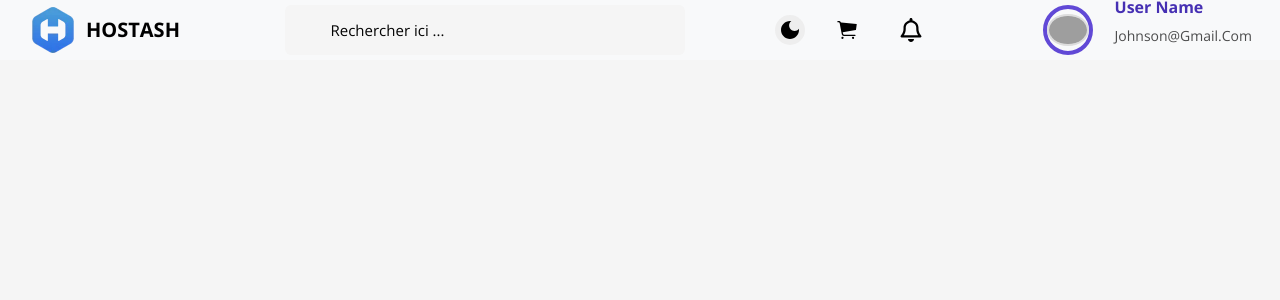
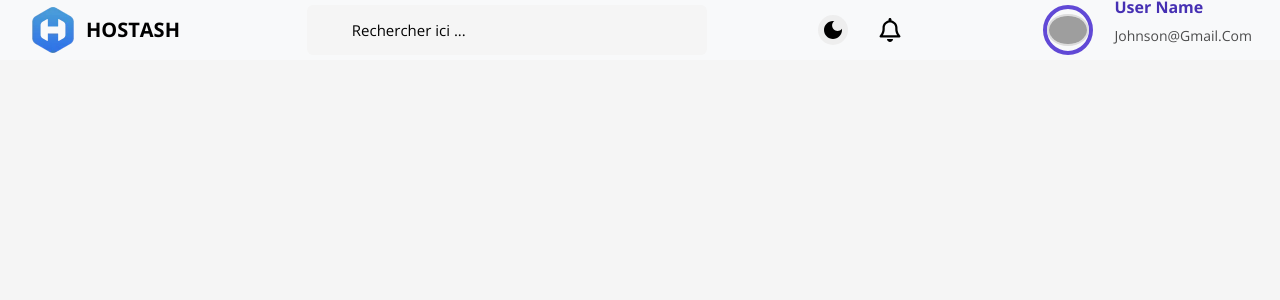
Before and after one commit to labyjohnsongabriel/gestion_vente_pi-ce_vehicule, a React (Vite) app: page /Menu in a window 1280 px wide. Shown: the top 300 px of the page. Built offline with nearby package versions, Linux system fonts and the light colour scheme; grey boxes are pictures that could not be loaded; some icons are missing.

Commit message:
suprimer un icone cart

```diff
--- a/src/Navbar/Navbar.jsx
+++ b/src/Navbar/Navbar.jsx
@@ -73,13 +73,7 @@ export default function Navbar() {
               {mode === "dark" ? <LightMode /> : <DarkMode />}
             </IconButton>
           </Tooltip>
-          <Button
-            className="rounded-circle mr-3"
-            type="button"
-            style={{ color: "black", height: "50px" }}
-          >
-            <IoIosCart style={{ fontSize: "24px" }} />
-          </Button>
+
 
 
 
```
